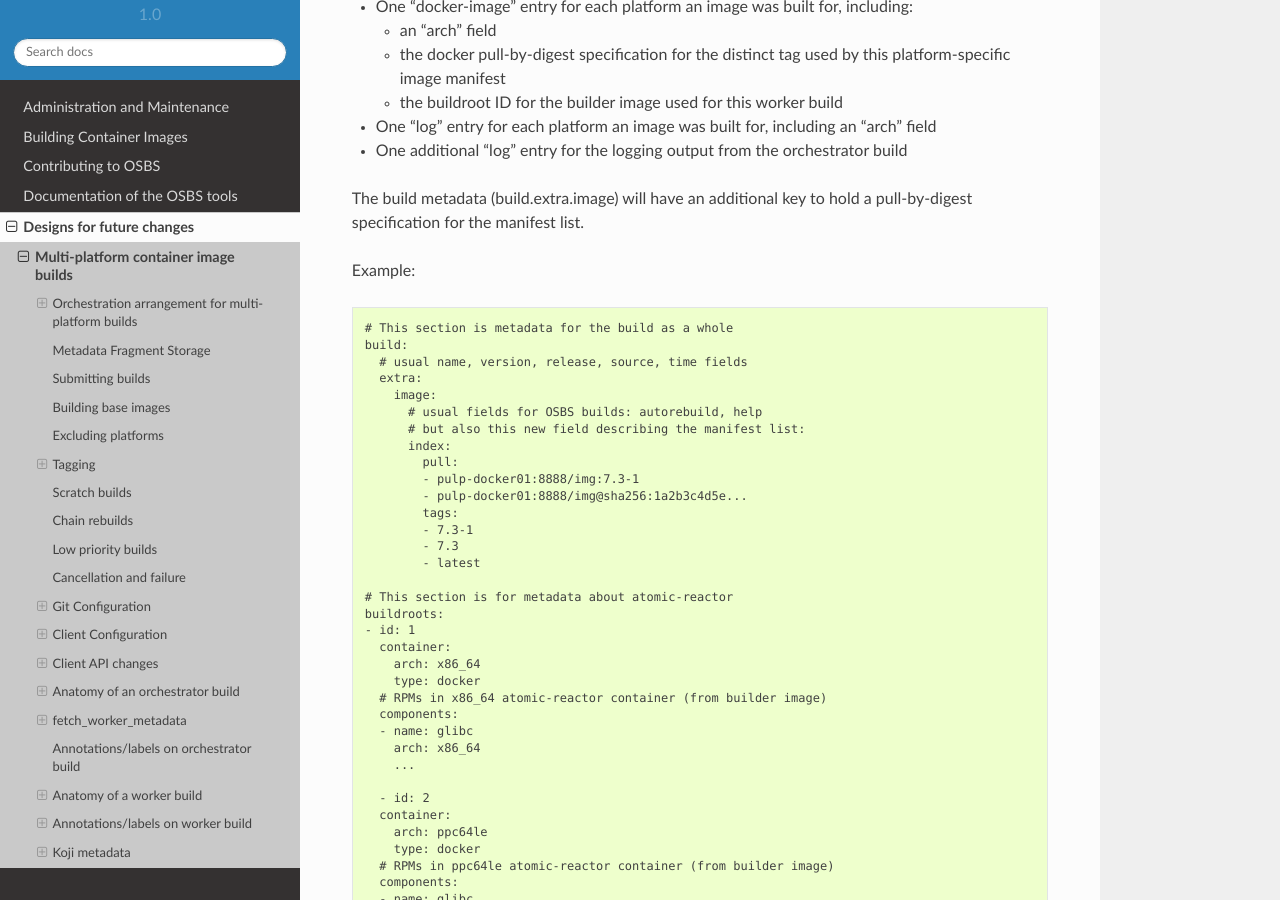
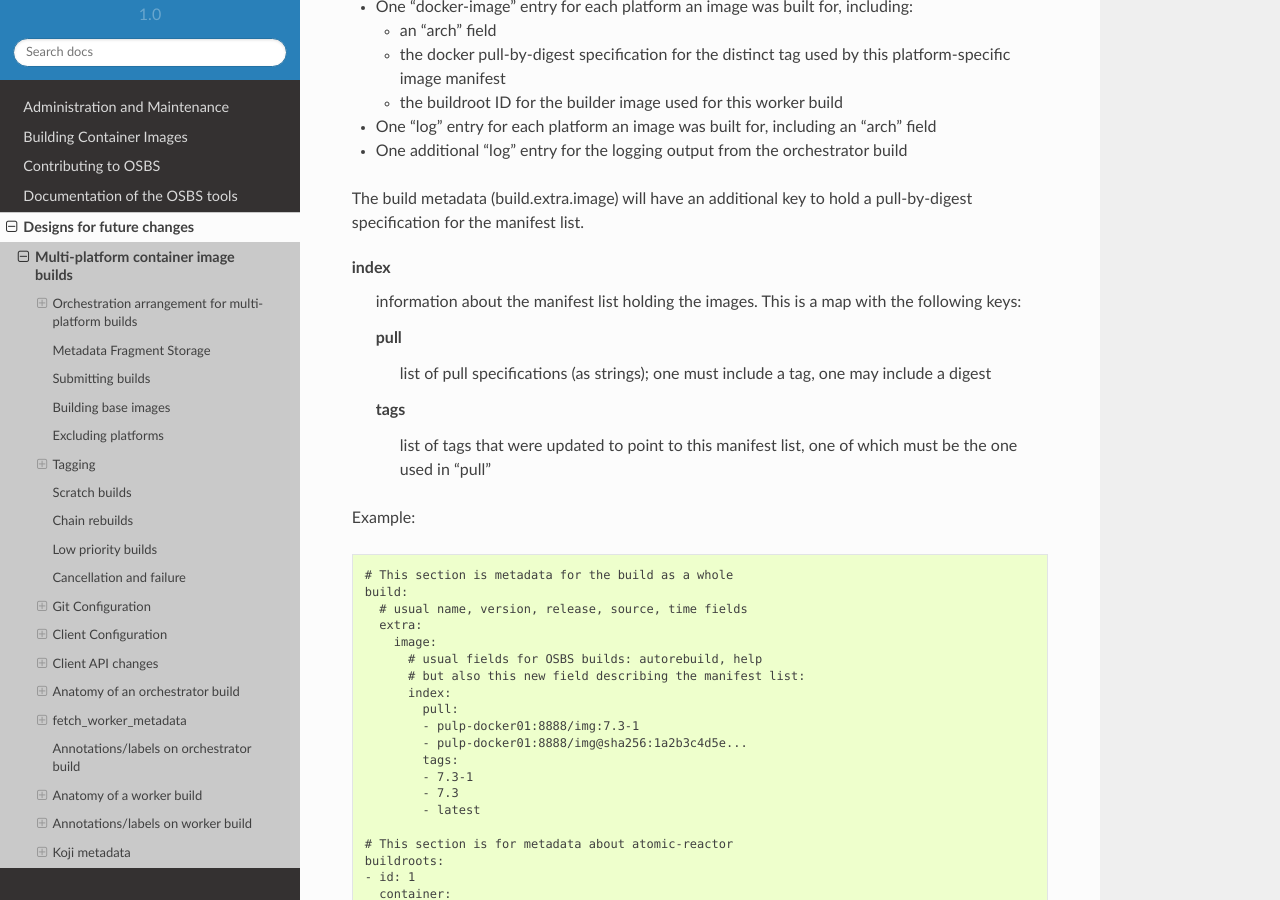
Before and after one commit to containerbuildsystem/osbs-docs, a Sphinx documentation site: the page built from docs/multiarch.rst, in a window 1280 px wide and 900 px high, scrolled down 19023 px. Built offline with Sphinx 7.4.7 and the Read the Docs theme 2.0.0, drawn with Linux system fonts in a browser that asks for light colours.

Commit message:
Describe build.extra.image.index Koji build metadata
Signed-off-by: Tim Waugh <twaugh@redhat.com>

```diff
--- a/docs/multiarch.rst
+++ b/docs/multiarch.rst
@@ -1089,6 +1089,18 @@ Koji builds will have entries in the output list as follows:
 The build metadata (build.extra.image) will have an additional key to
 hold a pull-by-digest specification for the manifest list.
 
+index
+    information about the manifest list holding the images. This is a
+    map with the following keys:
+
+    pull
+        list of pull specifications (as strings); one must include a
+        tag, one may include a digest
+
+    tags
+        list of tags that were updated to point to this manifest list,
+        one of which must be the one used in "pull"
+
 Example::
 
   # This section is metadata for the build as a whole
```
